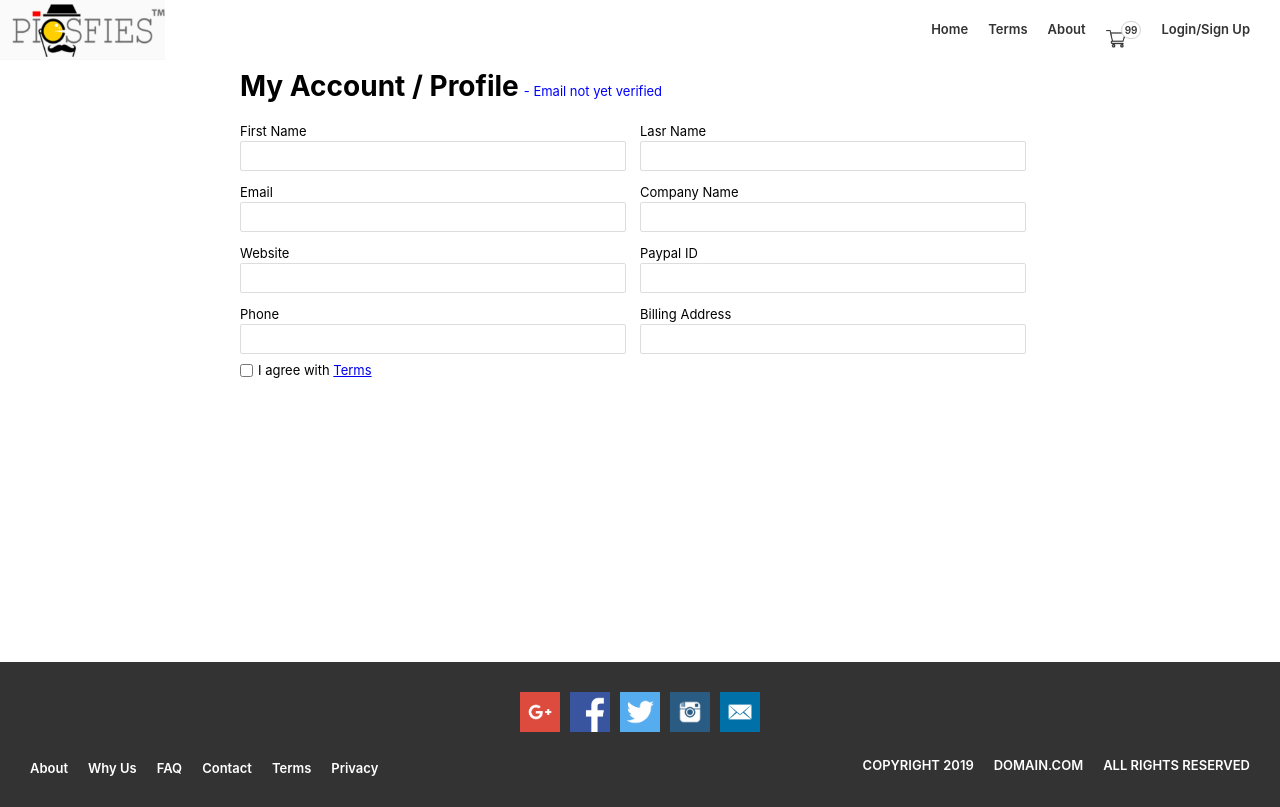
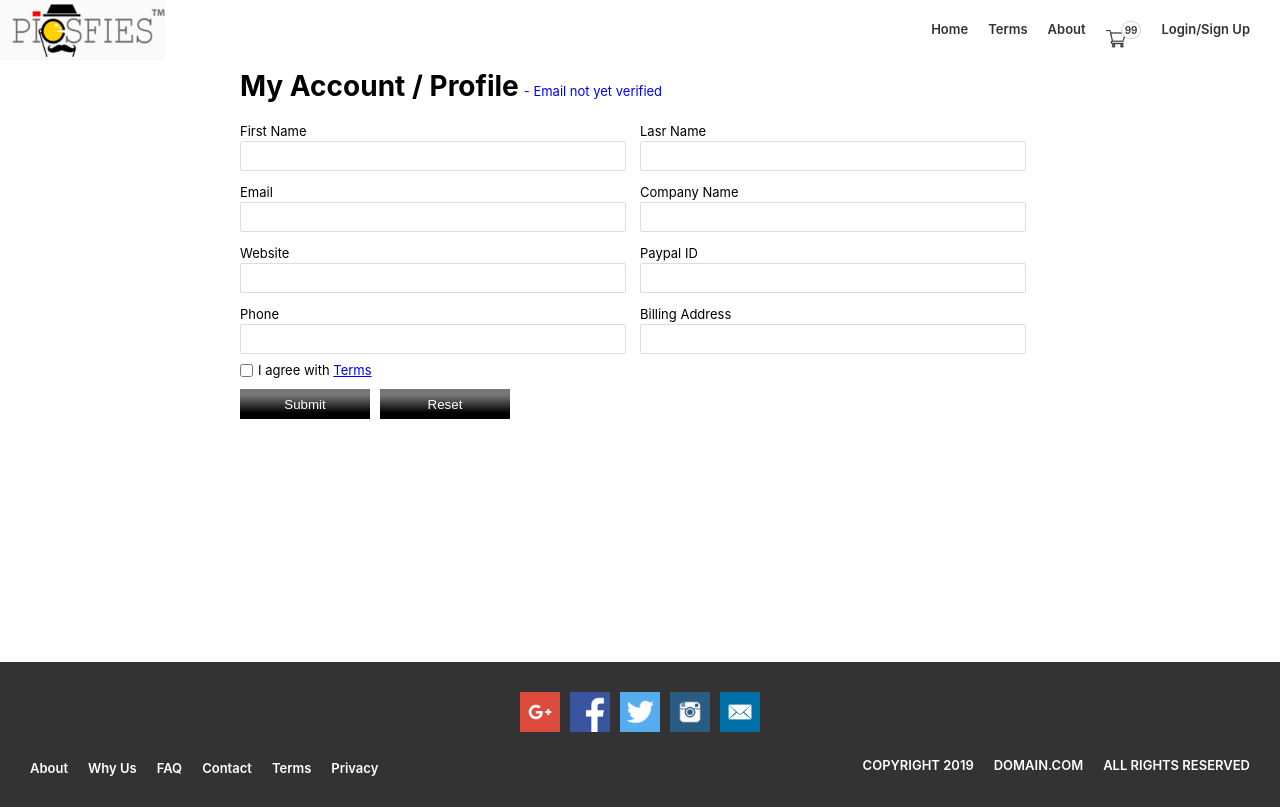
Before and after one commit to alinauroz/gogo-image, a React (Create React App) app in the folder client/: page /dashboard in a window 1280 px wide. Built offline with nearby package versions, Linux system fonts and the light colour scheme.

Commit message:
feat: buttons added to dashboard

```diff
--- a/client/src/Components/pages/Dashboard.jsx
+++ b/client/src/Components/pages/Dashboard.jsx
@@ -39,12 +39,30 @@ export default function (props) {
                 <FormRenderrer
                    fields = {fields}
                 />
+
                 <div style = {{fontSize: 13, marginTop: 10, overflow: 'hidden'}}>
                     <input type = 'checkbox' id = 'dashboard-accept-terms' style = {{margin: 0}} />
                     <label for = 'dashboard-accept-terms' style = {{marginLeft: 5, verticalAlign: 'top', paddingTop: 5}}>
                         I agree with <Link to = '/terms'>Terms</Link>
                     </label>
                 </div>
+
+                <div>
+                    <input
+                        type = 'button'
+                        className = 'action-button'
+                        value = 'Submit'
+                        style = {{width: 130}}
+                    />
+                    <input
+                        type = 'button'
+                        className = 'action-button'
+                        value = 'Reset'
+                        style = {{width: 130, marginLeft: 10}}
+                        onClick = {() => window.location.reload()}
+                    />
+                </div>
+
             </View>
         )
 
```
